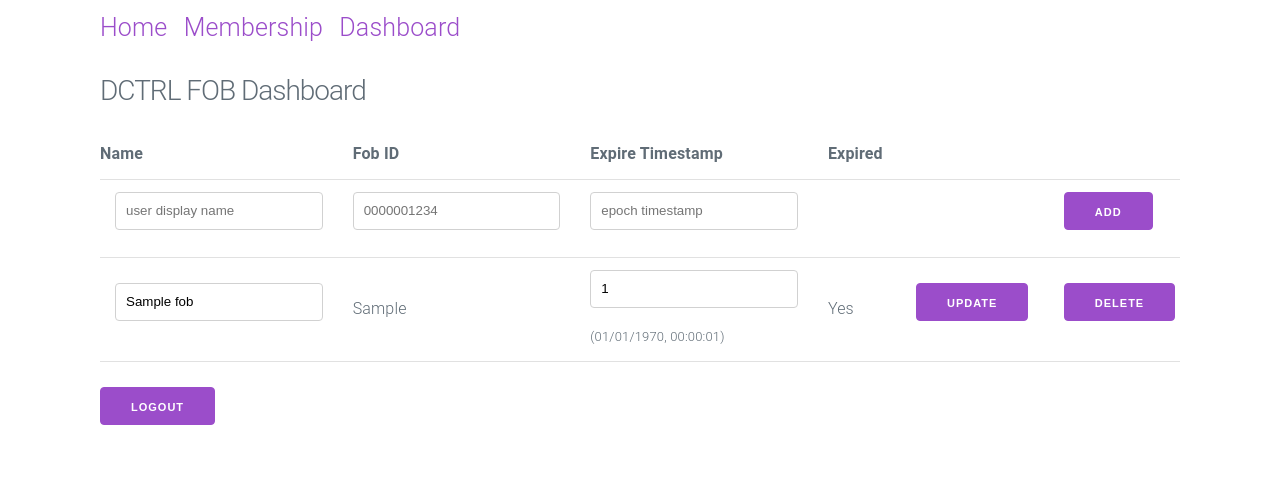
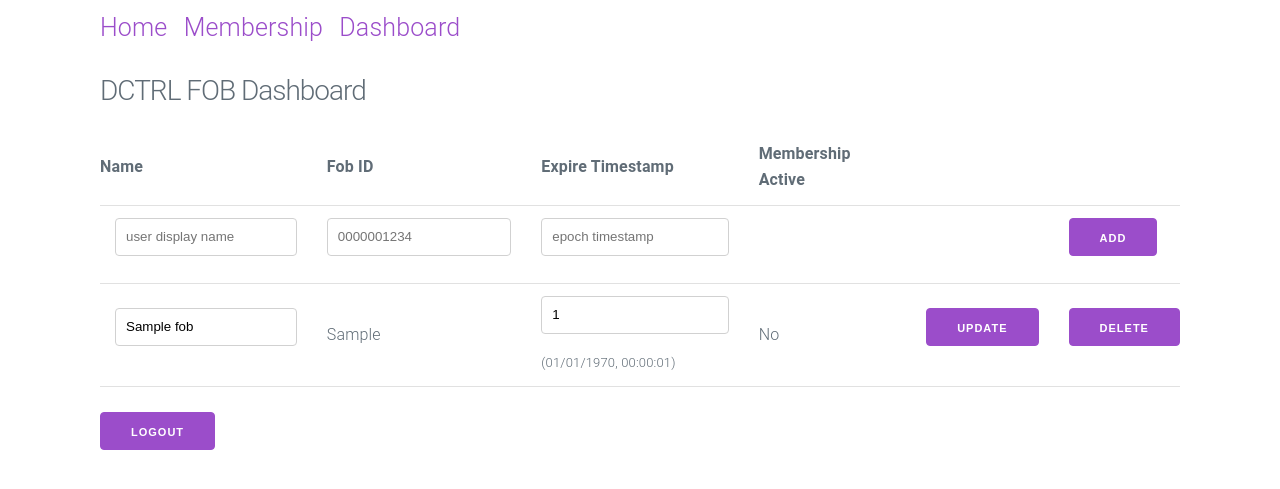
Before and after one commit to GitYVR/yvrfob, a Flask app: template templates/dashboard.html in a window 1280 px wide. Shown: the top 489 px of the page. Run offline with Flask 3, Linux system fonts and the light colour scheme; the template is opened without the code that fills it: values that come from a table or form of the project are taken from there, others are empty; tables that the repository leaves empty hold one stand-in row (values such as "Sample post"); some libraries are stand-ins or nearby versions.

Commit message:
css and some nice things

```diff
--- a/app.py
+++ b/app.py
@@ -4,6 +4,7 @@ import time
 
 from datetime import timedelta, timezone, datetime
 
+from flask_wtf.csrf import CSRFProtect
 from flask_cors import CORS
 from flask import Flask, render_template, request, jsonify, redirect, url_for, make_response
 from flask_jwt_extended import JWTManager, create_access_token, verify_jwt_in_request, set_access_cookies, jwt_required, unset_jwt_cookies, get_jwt, get_jwt_identity
@@ -20,18 +21,26 @@ smaller files, but that sounds like a job for the future
 
 # Flask app
 app = Flask(__name__)
-CORS(app)
+csrf = CSRFProtect()
 
 app.config["JWT_TOKEN_LOCATION"] = ["headers", "cookies"]
 app.config['SQLALCHEMY_DATABASE_URI'] = 'sqlite:///yvrfob.sqlite3'
 app.config['JWT_SECRET_KEY'] = SECRET_KEY
-app.config['JWT_COOKIE_CSRF_PROTECT'] = False  # Already have JWT enabled lol
+app.config['JWT_COOKIE_CSRF_PROTECT'] = False  # No need to mix CSRF and JWT
 app.config["JWT_ACCESS_TOKEN_EXPIRES"] = timedelta(hours=1)
+app.config['WTF_CSRF_CHECK_DEFAULT'] = False # Selectively enable CSRF protection
+app.config['SECRET_KEY'] = SECRET_KEY
 
-# JWT
+# CORS for frontend apps
+CORS(app)
+
+# CSRF for form
+csrf.init_app(app)
+
+# JWT For REST based AUTH
 jwt = JWTManager(app)
 
-# Simple ORM
+# Database ORM
 db = SQLAlchemy(app)
 
 
@@ -52,8 +61,8 @@ def has_expired(value):
 
 
 @app.template_filter()
-def has_expired_str(value):
-    return 'Yes' if has_expired(value) else 'No'
+def is_membership_active(value):
+    return 'No' if has_expired(value) else 'Yes'
 
 
 class Fob(db.Model):
@@ -229,6 +238,8 @@ def dashboard():
 
 @app.route('/new', methods=["POST"])
 def new_user():
+    csrf.protect()
+
     username = request.form.get('username', None)
     fob_key = request.form.get('fob_key', None)
     expire_timestamp = int(datetime.now().timestamp())
--- a/requirements.txt
+++ b/requirements.txt
@@ -3,3 +3,4 @@ Flask==2.2.3
 Flask-SQLAlchemy==3.0.3
 Flask-JWT-Extended==4.4.4
 Flask-Cors==3.0.10
+Flask-WTF==1.1.1
--- a/templates/dashboard.html
+++ b/templates/dashboard.html
@@ -21,7 +21,7 @@
       <th>Name</th>
       <th>Fob ID</th>
       <th>Expire Timestamp</th>
-      <th>Expired</th>
+      <th>Membership Active</th>
       <th></th>
       <th></th>
     </tr>
@@ -34,7 +34,9 @@
           <input type="text" name="fob_key" placeholder="0000001234" />
         </td>
         <td>
-          <input type="text" name="expire_timestamp" placeholder="epoch timestamp" />
+          <input id="input-datetime-new-user" type="text" name="expire_timestamp" placeholder="epoch timestamp"
+            onkeyup="updateSpanDatetime('new-user',this.value)" /><br />
+          <span id="span-datetime-new-user" style="font-size: small"></span>
         </td>
         <td></td>
         <td></td>
@@ -45,7 +47,7 @@
     </tr>
     {% for fob in fobs %}
     <tr>
-      <form action="/update" method="POST">
+      <form onsubmit="return confirm('Update {{fob.fob_key}} ({{fob.name}})?');" action="/update" method="POST">
         <td><input name="name" value="{{fob.name}}" /></td>
         <td>
           <input type="hidden" name="fob_key" value="{{fob.fob_key}}" />
@@ -57,10 +59,10 @@
           <span id="span-datetime-{{fob.fob_key}}" style="font-size: small">({{ fob.expire_timestamp|format_datetime
             }})</span>
         </td>
-        <td>{{ fob.expire_timestamp | has_expired_str }}</td>
+        <td>{{ fob.expire_timestamp | is_membership_active }}</td>
         <td><input type="submit" value="Update" /></td>
       </form>
-      <form action="/delete" method="POST">
+      <form onsubmit="return confirm('Confirm delete {{fob.fob_key}} ({{fob.name}})?');" action="/delete" method="POST">
         <td>
           <input type="hidden" name="fob_key" value="{{fob.fob_key}}" />
           <input type="submit" value="Delete" />
@@ -69,7 +71,7 @@
     </tr>
     {% endfor %}
   </table>
-  <form action="/logout" method="POST">
+  <form onsubmit="return confirm('Do you really want to logout?');" action="/logout" method="POST">
     <input type="submit" value="Logout" />
   </form>
 </div>
--- a/templates/index.html
+++ b/templates/index.html
@@ -6,6 +6,7 @@
     <p>Username: <input type='text' name='username' /></p>
     <p>FOB Key: <input type='text' name='fob_key' /></p>
     <p><input type='submit' value='Add User' /></p>
+    <input type="hidden" name="csrf_token" value="{{csrf_token()}}"/>
 </form>
 {% if fob_key_exists %}
 <p>FOB {{ supplied_fob_key }} already exists</p>
```
Also changed, not shown: templates/membership.html (+6 -4 lines).
